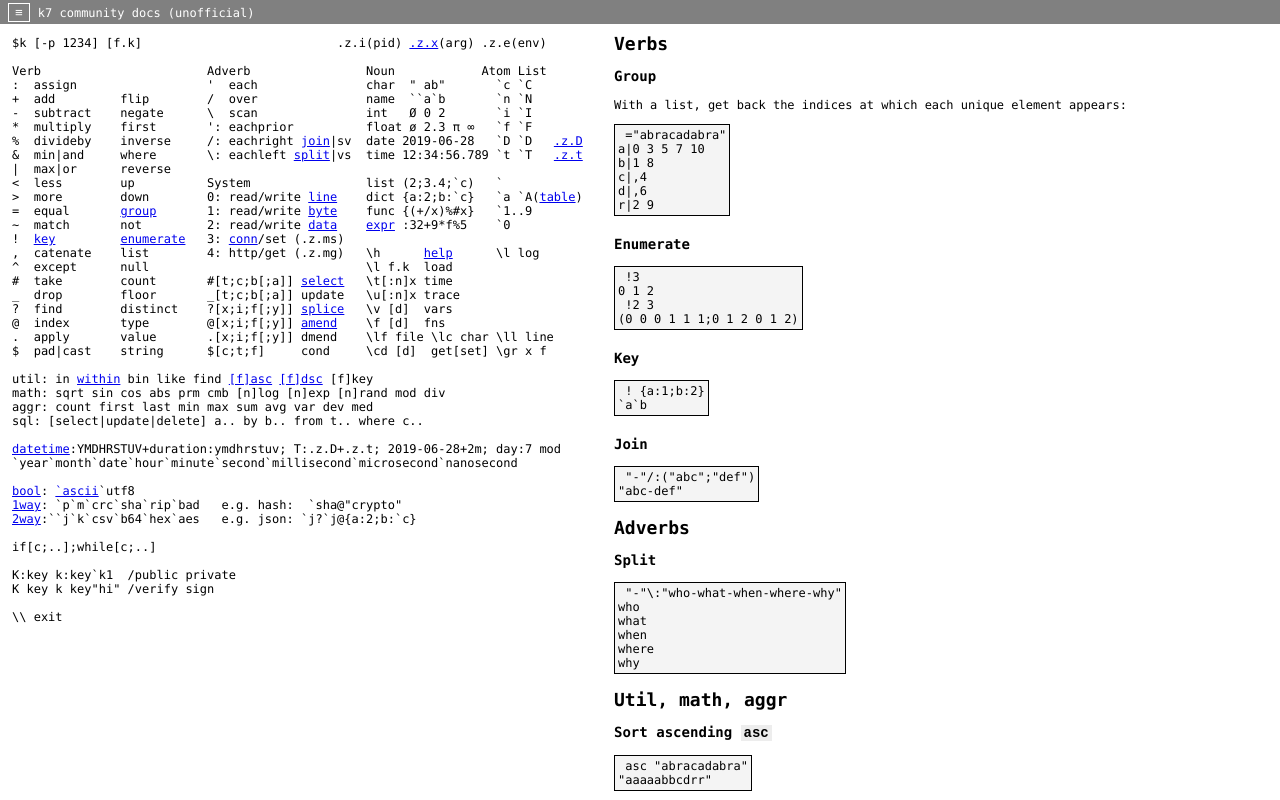
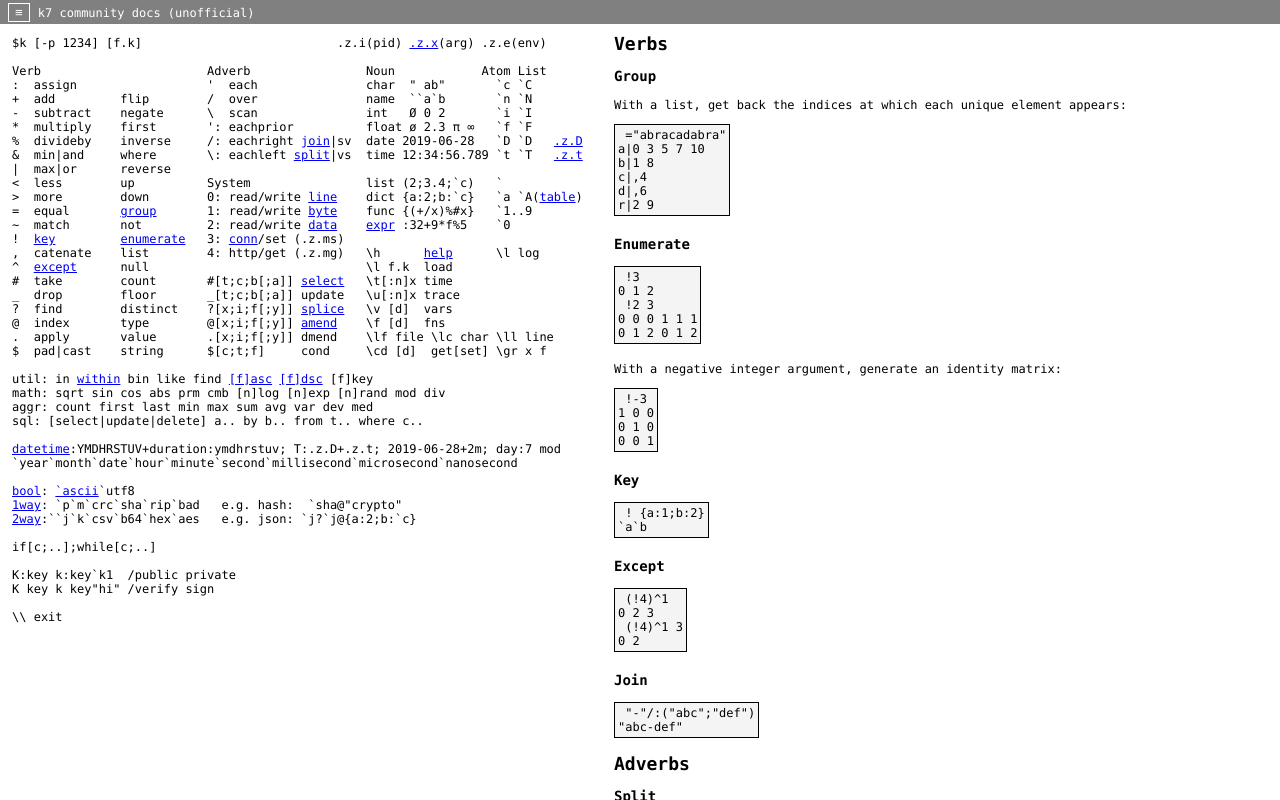
Before and after one commit to kparc/ref, a plain HTML site: page public/index.html in a window 1280 px wide. Drawn offline with Linux system fonts and the light colour scheme.

Commit message:
Added 'except' and 'identity matrix'

```diff
--- a/public/index.html
+++ b/public/index.html
@@ -258,10 +258,24 @@ r|2 9</pre>
     <h3 id="enumerate">Enumerate</h3><pre> !3
 0 1 2
  !2 3
-(0 0 0 1 1 1;0 1 2 0 1 2)</pre>
+0 0 0 1 1 1
+0 1 2 0 1 2</pre>
+
+<p>With a negative integer argument, generate an identity matrix:</p>
+
+<pre> !-3
+1 0 0
+0 1 0
+0 0 1</pre>
+
     <h3 id="key">Key</h3>
     <pre> ! {a:1;b:2}
 `a`b</pre>
+    <h3 id="except">Except</h3>
+    <pre> (!4)^1
+0 2 3
+ (!4)^1 3
+0 2</pre>
     <h3 id="join">Join</h3>
     <pre> "-"/:("abc";"def")
 "abc-def"</pre>
@@ -750,7 +764,7 @@ k('2 4 6')
         return "<a href=\"#" + word + "\">" + word + "</a>"
     }
 
-    links = [".z.x", "group", "enumerate", "key", "join", "split", "table", ".z.D", ".z.t", "expr", "help", "[f]asc", "[f]dsc", "line", "byte", "data", "conn", "select", "splice", "amend", "within", "bool", "`ascii", "datetime", "1way", "2way"]
+    links = [".z.x", "group", "enumerate", "key", "except", "join", "split", "table", ".z.D", ".z.t", "expr", "help", "[f]asc", "[f]dsc", "line", "byte", "data", "conn", "select", "splice", "amend", "within", "bool", "`ascii", "datetime", "1way", "2way"]
 
     for (let i in links) {
         const w = links[i]
@@ -779,13 +793,6 @@ factorial 4
 -->
 
 <!--
-        <p>With a positive integer, generate an identity matrix:</p>
-    <pre> =3
-1 0 0
-0 1 0
-0 0 1</pre>
-
-
 
 "`print",
 
```
